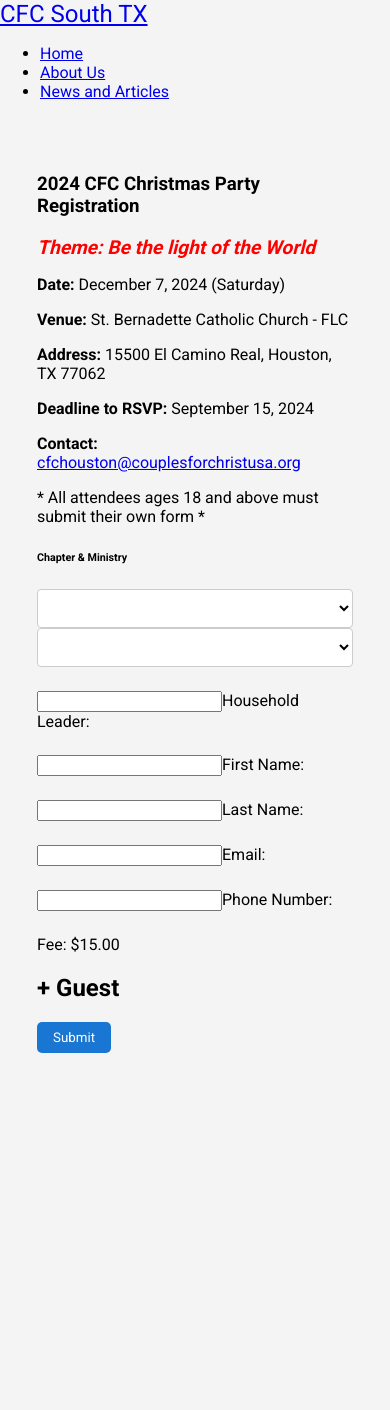
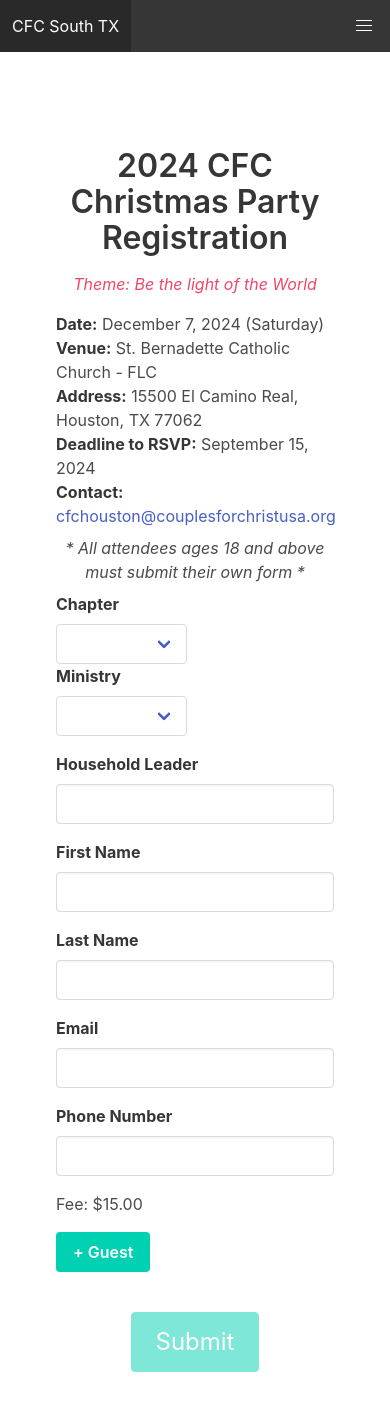
Before and after one commit to joshbatac/couples_for_christ_houston, a Vue app in the folder frontend/: page /register in a window 390 px wide. Shown: the top 1410 px of the page. Before the commit the page ends 1090 px from the top, so only its background shows below. Built offline with nearby package versions, Linux system fonts and the light colour scheme.

Commit message:
mobile testing css

```diff
--- a/frontend/package.json
+++ b/frontend/package.json
@@ -9,6 +9,7 @@
   },
   "dependencies": {
     "axios": "^1.7.5",
+    "bulma": "^1.0.2",
     "core-js": "^3.8.3",
     "materialize-css": "^1.0.0",
     "vue": "^3.2.13",
--- a/frontend/public/index.html
+++ b/frontend/public/index.html
@@ -7,9 +7,9 @@
   <meta name="viewport" content="width=device-width, initial-scale=1.0">
   <link rel="icon" href="<%= BASE_URL %>CouplesforChristlogo.ico">
   <title>CFC South TX</title>
-  <!-- Materialize CSS
-  <link href="https://cdnjs.cloudflare.com/ajax/libs/materialize/1.0.0/css/materialize.min.css" rel="stylesheet">
-  -->
+  <!-- Materialize CSS   -->
+  <link rel="stylesheet" href="https://cdnjs.cloudflare.com/ajax/libs/bulma/0.9.4/css/bulma.min.css">
+
 </head>
 
 <body>
@@ -18,8 +18,7 @@
       Please enable it to continue.</strong>
   </noscript>
   <div id="app"></div>
-  <!-- Materialize JS -->
-  <script src="https://cdnjs.cloudflare.com/ajax/libs/materialize/1.0.0/js/materialize.min.js"></script>
+
   <!-- built files will be auto injected -->
 </body>
 
--- a/frontend/src/App.vue
+++ b/frontend/src/App.vue
@@ -1,21 +1,30 @@
 <template>
   <div id="app">
     <header>
-      <nav class="blue darken-3">
+      <nav class="navbar is-dark">
         <div class="container">
-          <div class="nav-wrapper">
-            <a href="#" class="brand-logo">CFC South TX</a>
-            <ul class="right hide-on-med-and-down">
-              <li><router-link to="/" class="white-text">Home</router-link></li>
-              <li><router-link to="/about-us" class="white-text">About Us</router-link></li>
-              <li><router-link to="/news" class="white-text">News and Articles</router-link></li>
-            </ul>
+          <div class="navbar-brand">
+            <a href="#" class="navbar-item">CFC South TX</a>
+            <div class="navbar-burger burger" data-target="navbarMenu">
+              <span></span>
+              <span></span>
+              <span></span>
+            </div>
+          </div>
+          <div id="navbarMenu" class="navbar-menu">
+            <div class="navbar-end">
+              <router-link to="/" class="navbar-item">Home</router-link>
+              <router-link to="/about-us" class="navbar-item">About Us</router-link>
+              <router-link to="/news" class="navbar-item">News and Articles</router-link>
+            </div>
           </div>
         </div>
       </nav>
     </header>
-    <main class="container">
-      <router-view />
+    <main class="section">
+      <div class="container">
+        <router-view />
+      </div>
     </main>
   </div>
 </template>
@@ -27,41 +36,8 @@
 </script>
 
 <style>
-/* Import Materialize CSS */
-/*@import url('https://cdnjs.cloudflare.com/ajax/libs/materialize/1.0.0/css/materialize.min.css');*/
+/* Import Bulma CSS */
+@import 'https://cdnjs.cloudflare.com/ajax/libs/bulma/0.9.4/css/bulma.min.css';
 
-/* Import Roboto font */
-@import url('https://fonts.googleapis.com/css2?family=Roboto:wght@400;700&display=swap');
-
-/* Global Styles */
-body {
-  font-family: 'Roboto', sans-serif;
-  margin: 0;
-  padding: 0;
-  box-sizing: border-box;
-  background-color: #f4f4f4;
-}
-
-nav .brand-logo {
-  font-size: 1.5rem;
-}
-
-main {
-  padding: 2rem;
-}
-
-/* Button styles */
-button {
-  font-family: 'Roboto', sans-serif;
-  border: none;
-  padding: 0.5rem 1rem;
-  border-radius: 5px;
-  cursor: pointer;
-  background-color: #004080;
-  color: #ffffff;
-}
-
-button:hover {
-  background-color: #003366;
-}
+/* Optional: Custom Styles if needed */
 </style>
--- a/frontend/src/main.js
+++ b/frontend/src/main.js
@@ -1,6 +1,7 @@
 import { createApp } from 'vue';
 import App from './App.vue';
 import router from './router';
-
+//import 'materialize-css/dist/css/materialize.min.css';
+//import 'materialize-css/dist/js/materialize.min.js';
 
 createApp(App).use(router).mount('#app');
--- a/frontend/src/views/RegistrationPage.vue
+++ b/frontend/src/views/RegistrationPage.vue
@@ -1,190 +1,200 @@
 <template>
-  <meta charset="utf-8" /> <meta name="viewport" content="width=device-width, initial-scale=1.0" />
+  <meta charset="utf-8" />
+  <meta name="viewport" content="width=device-width, initial-scale=1.0" />
   <div class="container">
-    <h3 class="center-align">2024 CFC Christmas Party Registration</h3>
-    <h3 class="custom-theme"><i>Theme: Be the light of the World</i></h3>
-    <p class="custom-paragraph"><strong>Date:</strong> December 7, 2024 (Saturday)</p>
-      <p class="custom-paragraph"><strong>Venue:</strong> St. Bernadette Catholic Church - FLC</p>
-      <p class="custom-paragraph"><strong>Address:</strong> 15500 El Camino Real, Houston, TX 77062</p>
-      <p class="custom-paragraph"><strong>Deadline to RSVP:</strong> September 15, 2024</p>
-      <p class="custom-paragraph"><strong>Contact:</strong> <a href="mailto:cfchouston@couplesforchristusa.org">cfchouston@couplesforchristusa.org</a></p>
-      <p class ="center-align">* All attendees ages 18 and above must submit their own form *</p>
+    <h1 class="title has-text-centered">2024 CFC Christmas Party Registration</h1>
+    <h3 class="has-text-danger has-text-centered"><i>Theme: Be the light of the World</i></h3>
+    <p class="left-justified"><strong>Date:</strong> December 7, 2024 (Saturday)</p>
+    <p class="left-justified"><strong>Venue:</strong> St. Bernadette Catholic Church - FLC</p>
+    <p class="left-justified"><strong>Address:</strong> 15500 El Camino Real, Houston, TX 77062</p>
+    <p class="left-justified"><strong>Deadline to RSVP:</strong> September 15, 2024</p>
+    <p class="left-justified"><strong>Contact:</strong> <a href="mailto:cfchouston@couplesforchristusa.org">cfchouston@couplesforchristusa.org</a></p>
 
-<form @submit.prevent="submitForm" class="col s12">
-  <h6>Chapter & Ministry</h6>
-      <!-- Fields Container for Chapter/Area and Ministry -->
-      <div>
+    <p class="has-text-centered"><i>* All attendees ages 18 and above must submit their own form *</i></p>
+
+    <form @submit.prevent="submitForm">
+      <div class="field">
+            <label class="label">Chapter</label>
+            <div class="">
+              <div class="select is-fullwidth">
                 <select v-model="chapter" id="chapter" required>
-        <option value="North" selected>North</option>
-        <option value="South">South</option>
-        <option value="Southwest">Southwest</option>
-        <option value="West">West</option>
-        <option value="Austin">Austin</option>
-        <option value="San Antonio">San Antonio</option>
-        <option value="Guest">Guest</option>
+                  <option v-for="option in chapterOptions" :key="option.value" :value="option.value">
+                    {{ option.label }}
+                  </option>
                 </select>
               </div>
 
-    <!-- Ministry Dropdown -->
-    <div class="input-field col s12 m6">
-      <label for="ministry"></label>
+
+
+          <div class="field">
+            <label class="label">Ministry</label>
+            <div class="">
+              <div class="select is-fullwidth">
                 <select v-model="ministry" id="ministry" required>
                   <option v-for="option in ministryOptions" :key="option.value" :value="option.value">
                     {{ option.label }}
                   </option>
                 </select>
               </div>
-
-
-        <div class="input-field col s12">
-          <input type="text" id="household-leader" v-model="householdLeader" required />
-          <label for="household-leader">Household Leader:</label>
             </div>
-
-
-
-
-
-
-      <!-- Conditional First Name and Last Name Fields -->
-      <div v-if="ministry === 'Couples for Christ'">
-        <h3 class="left-align">Husband Information:</h3>
-        <div class="row">
-          <div class="input-field col s12 m6">
-            <input type="text" id="first-name" v-model="firstName" required />
-            <label for="first-name">First Name:</label>
           </div>
-
-          <div class="input-field col s12 m6">
-            <input type="text" id="last-name" v-model="lastName" required />
-            <label for="last-name">Last Name:</label>
-          </div>
-
-          <div class="input-field col s12 m6">
-            <input type="email" id="email" v-model="email" required />
-            <label for="email">Email:</label>
-          </div>
-
-          <div class="input-field col s12 m6">
-            <input type="tel" id="phoneNumber" v-model="phoneNumber" minlength="10" maxlength="10" required />
-            <label for="phoneNumber">Phone Number:</label>
         </div>
       </div>
 
-        <br>
-        <h3 class="left-align">Wife Information:</h3>
-        <div class="row">
-          <div class="input-field col s12 m6">
-            <input type="text" id="wife-first-name" v-model="wifeFirstName" required />
-            <label for="wife-first-name">First Name:</label>
+      <div class="field">
+        <label class="label">Household Leader</label>
+        <div class="control">
+          <input class="input" type="text" id="household-leader" v-model="householdLeader" required />
+        </div>
       </div>
 
-          <div class="input-field col s12 m6">
-            <input type="text" id="wife-last-name" v-model="wifeLastName" required />
-            <label for="wife-last-name">Last Name:</label>
+      <div v-if="ministry === 'Couples for Christ'">
+        <h3 class="title is-4">Husband Information:</h3>
+        <div class="field">
+          <label class="label">First Name</label>
+          <div class="control">
+            <input class="input" type="text" id="first-name" v-model="firstName" required />
+          </div>
         </div>
 
-          <div class="input-field col s12 m6">
-            <input type="email" id="wife-email" v-model="wifeEmail" required />
-            <label for="wife-email">Email:</label>
+        <div class="field">
+          <label class="label">Last Name</label>
+          <div class="control">
+            <input class="input" type="text" id="last-name" v-model="lastName" required />
+          </div>
         </div>
 
-          <div class="input-field col s12 m6">
-            <input type="tel" id="wife-phoneNumber" v-model="wifePhoneNumber" minlength="10" maxlength="10" required />
-            <label for="wife-phoneNumber">Phone Number:</label>
+        <div class="field">
+          <label class="label">Email</label>
+          <div class="control">
+            <input class="input" type="email" id="email" v-model="email" required />
+          </div>
+        </div>
+
+        <div class="field">
+          <label class="label">Phone Number</label>
+          <div class="control">
+            <input class="input" type="tel" id="phoneNumber" v-model="phoneNumber" minlength="10" maxlength="10" required />
+          </div>
+        </div>
+
+        <h3 class="title is-4">Wife Information:</h3>
+        <div class="field">
+          <label class="label">First Name</label>
+          <div class="control">
+            <input class="input" type="text" id="wife-first-name" v-model="wifeFirstName" required />
+          </div>
+        </div>
+
+        <div class="field">
+          <label class="label">Last Name</label>
+          <div class="control">
+            <input class="input" type="text" id="wife-last-name" v-model="wifeLastName" required />
+          </div>
+        </div>
+
+        <div class="field">
+          <label class="label">Email</label>
+          <div class="control">
+            <input class="input" type="email" id="wife-email" v-model="wifeEmail" required />
+          </div>
+        </div>
+
+        <div class="field">
+          <label class="label">Phone Number</label>
+          <div class="control">
+            <input class="input" type="tel" id="wife-phoneNumber" v-model="wifePhoneNumber" minlength="10" maxlength="10" required />
           </div>
         </div>
       </div>
 
       <div v-else>
-        <div class="row">
-          <div class="input-field col s12 m6">
-            <input type="text" id="first-name" v-model="firstName" required />
-            <label for="first-name">First Name:</label>
+        <div class="field">
+          <label class="label">First Name</label>
+          <div class="control">
+            <input class="input" type="text" id="first-name" v-model="firstName" required />
+          </div>
         </div>
 
-          <div class="input-field col s12 m6">
-            <input type="text" id="last-name" v-model="lastName" required />
-            <label for="last-name">Last Name:</label>
+        <div class="field">
+          <label class="label">Last Name</label>
+          <div class="control">
+            <input class="input" type="text" id="last-name" v-model="lastName" required />
+          </div>
         </div>
 
-          <div class="input-field col s12 m6">
-            <input type="email" id="email" v-model="email" required />
-            <label for="email">Email:</label>
+        <div class="field">
+          <label class="label">Email</label>
+          <div class="control">
+            <input class="input" type="email" id="email" v-model="email" required />
+          </div>
         </div>
 
-          <div class="input-field col s12 m6">
-            <input type="tel" id="phoneNumber" v-model="phoneNumber" minlength="10" maxlength="10" required />
-            <label for="phoneNumber">Phone Number:</label>
+        <div class="field">
+          <label class="label">Phone Number</label>
+          <div class="control">
+            <input class="input" type="tel" id="phoneNumber" v-model="phoneNumber" minlength="10" maxlength="10" required />
           </div>
         </div>
       </div>
 
-
-      <!-- fee stuff -->
-
-      <div v-if="ministry === 'Couples for Christ'">
+      <div v-if="ministry === 'Couples for Christ'" class="left-justified">
         Fee: $30.00
       </div>
 
-      <div v-else>
+      <div v-else class="left-justified">
         Fee: $15.00
       </div>
 
-      <h2 class="left-align">
-        <a class="btn" @click="addPartyGuest">+ Guest</a>
+      <h2 class="title is-4 has-text-left">
+        <a class="button is-primary" @click="addPartyGuest">+ Guest</a>
       </h2>
 
       <div v-for="(guest, index) in partyGuests" :key="index" class="guest-fields-container">
-        <div class="guest-fields">
-          <div class="input-field">
-            <input type="text" :id="'guest-first-name-' + index" v-model="guest.firstName" required />
-            <label :for="'guest-first-name-' + index">First Name:</label>
-          </div>
-
-          <div class="input-field">
-            <input type="text" :id="'guest-last-name-' + index" v-model="guest.lastName" required />
-            <label :for="'guest-last-name-' + index">Last Name:</label>
-          </div>
-
-          <div class="input-field">
-            <input type="number" :id="'guest-age-' + index" v-model="guest.age" min="1" max="17" required />
-            <label :for="'guest-age-' + index">Age:</label>
-          </div>
-
-          <div class="input-field">
-            <input type="text" :id="'guest-ministry-' + index" v-model="guest.category" required />
-            <label :for="'guest-ministry-' + index">Ministry:</label>
-          </div>
-
-          <div class="fee-display" >
-          Fee: ${{ calculateFee(guest) }}.00
-        </div>
-          <a class="btn red remove-btn" @click="removePartyGuest(index)">- Guest</a>
-
-      </div>
-
-    </div>
-
-      <div class="center-align">
-        <div class="submit-button-wrapper">
-          <button class="btn-large" type="submit" :disabled="loading || !isFormValid">Submit</button>
-          <div v-if="loading" class="preloader-wrapper small active">
-            <div class="spinner-layer spinner-blue-only">
-              <div class="circle-clipper left">
-                <div class="circle"></div>
-              </div>
-              <div class="gap-patch">
-                <div class="circle"></div>
-              </div>
-              <div class="circle-clipper right">
-                <div class="circle"></div>
-              </div>
-            </div>
-          </div>
+        <div class="guest-fields box">
+          <div class="field">
+            <label class="label">First Name</label>
+            <div class="control">
+              <input class="input" :id="'guest-first-name-' + index" v-model="guest.firstName" required />
             </div>
           </div>
 
+          <div class="field">
+            <label class="label">Last Name</label>
+            <div class="control">
+              <input class="input" :id="'guest-last-name-' + index" v-model="guest.lastName" required />
+            </div>
+          </div>
+
+          <div class="field">
+            <label class="label">Age</label>
+            <div class="control">
+              <input class="input" type="number" :id="'guest-age-' + index" v-model="guest.age" min="1" max="17" required />
+            </div>
+          </div>
+
+          <div class="field">
+            <label class="label">Ministry</label>
+            <div class="control">
+              <input class="input" :id="'guest-ministry-' + index" v-model="guest.category" required />
+            </div>
+          </div>
+
+          <div class="field left-justified">
+            Fee: ${{ calculateFee(guest) }}.00
+          </div>
+          <a class="button is-danger is-small" @click="removePartyGuest(index)">- Guest</a>
+        </div>
+      </div>
+
+      <div class="has-text-centered">
+        <div class="field">
+          <button class="button is-large is-primary" type="submit" :disabled="loading || !isFormValid">Submit</button>
+        </div>
+        <div v-if="loading" class="has-text-centered">
+          <div class="loader"></div>
+        </div>
+      </div>
 
       <div v-if="message" :class="messageType">{{ message }}</div>
     </form>
@@ -355,105 +365,88 @@
 </script>
 
 <style scoped>
-
-/* General Container Styles */
+/* General Styles */
 .container {
-  padding: 5px;
+  padding: 2rem;
 }
 
-/* Custom Dropdown Styles */
-select {
-  background-color: white;
-  border: 1px solid #ccc;
-  padding: 10px;
-  border-radius: 4px;
-  width: 100%;
-  box-shadow: none;
+/* Header and Paragraph Styling */
+h3.has-text-centered {
+  margin-bottom: 1rem;
 }
 
-select:focus {
-  border-color: #1976d2; /* Custom focus color */
-  outline: none;
+p.has-text-centered {
+  margin: 0.5rem 0;
 }
 
-.dropdown-content {
-  border-radius: 4px;
-  background-color: #fff;
+/* Form Field Styles */
+.field {
+  margin-bottom: 1rem;
 }
 
-.dropdown-content li > a {
-  color: #000;
+/* Input and Select Box Styles */
+.input,
+.select {
+  width: 100%;
+  box-sizing: border-box;
 }
 
-.dropdown-content li > a:hover {
-  background-color: #f0f0f0; /* Light gray on hover */
+/* Ensure Drop-down Boxes Are The Same Size */
+.select {
+  width: calc(50% - 0.5rem); /* Adjust width as needed */
 }
 
-.dropdown-content li {
-  padding: 0.5rem;
+/* Align Input and Select Boxes on the Same Row */
+.is-half {
+  display: inline-block;
+  width: calc(50% - 0.5rem);
 }
 
-.dropdown-content li + li {
-  border-top: 1px solid #ddd; /* Divider line between items */
-}
-
-/* Input Field Styles */
-.input-field {
-  margin-bottom: 1.5rem;
+.is-full {
+  width: 100%;
 }
 
 /* Guest Fields Styles */
 .guest-fields-container {
-  margin-top: 20px;
+  margin-top: 2rem;
 }
 
 .guest-fields {
-  display: flex;
-  align-items: center; /* Vertically center align items */
-  flex-wrap: wrap; /* Allow wrapping if there’s not enough space */
-  margin-bottom: 10px; /* Add space between guests */
+  padding: 1rem;
+  border-radius: 4px;
+  background-color: #f5f5f5;
 }
 
-.guest-fields .input-field {
-  flex: 1;
-  min-width: 150px;
+/* Fee Display */
+.has-text-centered {
+  margin: 1rem 0;
 }
 
-.remove-btn {
-  margin-left: 1rem;
+.button.is-primary {
+  margin-top: 1rem;
 }
 
-/* Custom Paragraph Styles */
-.custom-paragraph {
-  margin-bottom: 5px; /* Adjust the value as needed */
+/* Loader Styles */
+.loader {
+  border: 8px solid #f3f3f3; /* Light grey */
+  border-top: 8px solid #3498db; /* Blue */
+  border-radius: 50%;
+  width: 40px;
+  height: 40px;
+  animation: spin 2s linear infinite;
 }
 
-/* Custom Theme Styles */
-.custom-theme {
-  color: red; /* Set the text color to red */
-  font-size: 1.2em; /* Adjust the size as needed; 1.2em is smaller than the default h3 size */
-  margin-bottom: 10px; /* Optional: Adjust margin as needed */
+@keyframes spin {
+  0% { transform: rotate(0deg); }
+  100% { transform: rotate(360deg); }
 }
 
-/* Submit Button Styles */
-.submit-button-wrapper {
-  margin-top: 20px;
+/* Success and Error Messages */
+.success-message {
+  color: #4CAF50;
 }
 
-.submit-button-wrapper .btn-large {
-  background-color: #1976d2; /* Blue color */
+.error-message {
+  color: #f44336;
 }
-
-/* Spinner Styles */
-.preloader-wrapper {
-  margin-top: 10px;
-}
-
-/* Responsive Adjustments */
-@media only screen and (max-width: 600px) {
-  .guest-fields {
-    flex-direction: column; /* Stack fields vertically on small screens */
-  }
-}
-
 </style>
```
Also changed, not shown: 1 other file (tests, documents, lock files or other folders). Lines whose indentation alone changed are shown as unchanged.
